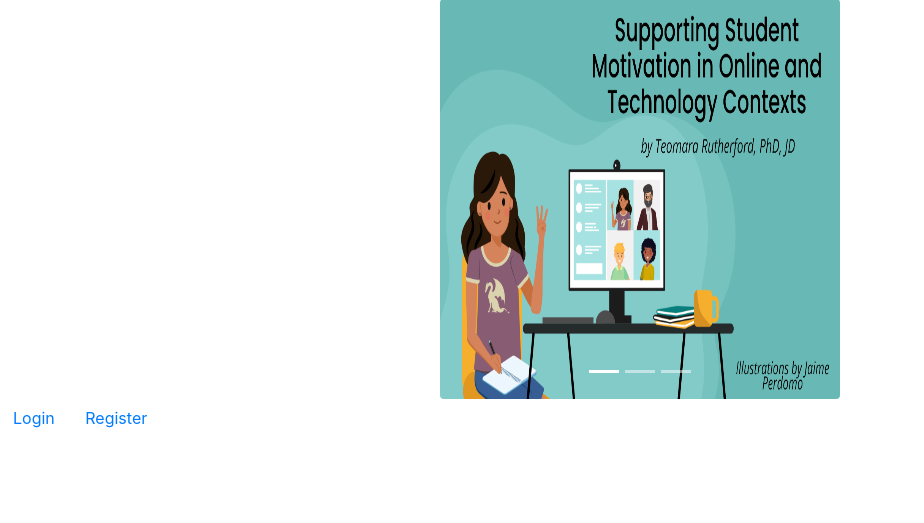
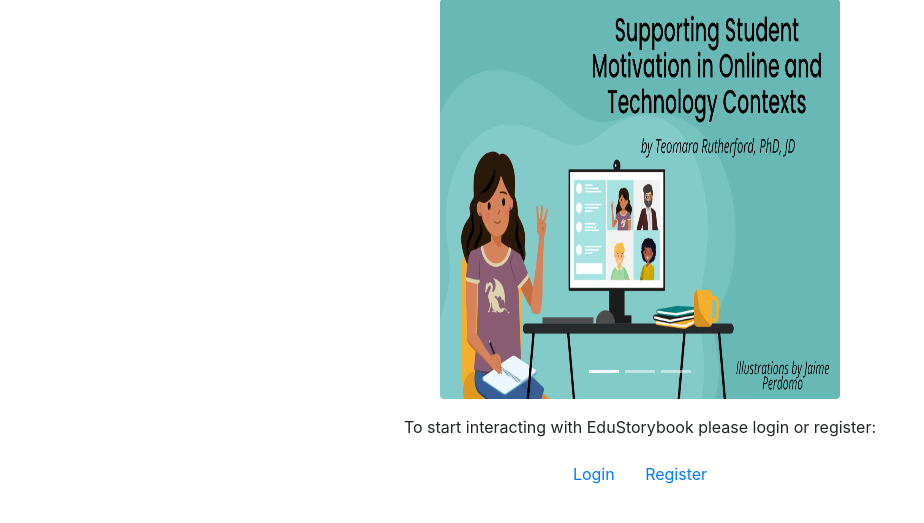
Before and after one commit to BITNULLS/storybook, a Flask app: page / in a window 1280 px wide. Shown: the part 153-676 px from the top of the page, without its empty margins (0-924 px from the left). Run offline with Flask 2, Linux system fonts and the light colour scheme; parts of the project's set-up code (start-up, migrations or seed data) failed here and were passed over; some libraries are stand-ins or nearby versions.

Commit message:
minor UI fix for home page

```diff
--- a/edu_storybook/templates/index.html
+++ b/edu_storybook/templates/index.html
@@ -33,7 +33,8 @@
         </div>
       </div>
     </div>
-    <div className="text-center mt-5">
+    <div class="text-center mt-3">
+      <p>To start interacting with EduStorybook please login or register: </p>
       <a class="btn btn-link" href="/login">Login</a>
       <a class="btn btn-link" href="/register">Register</a>
     </div>
```
